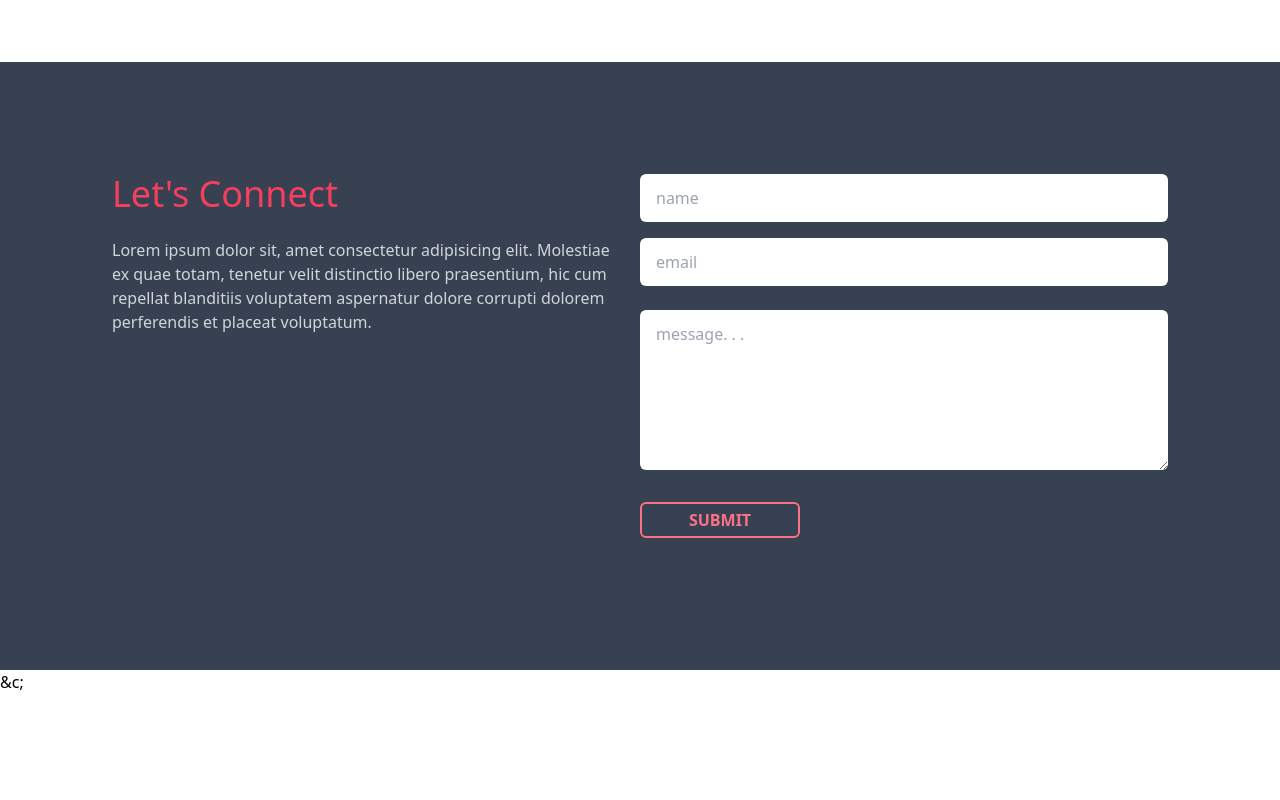
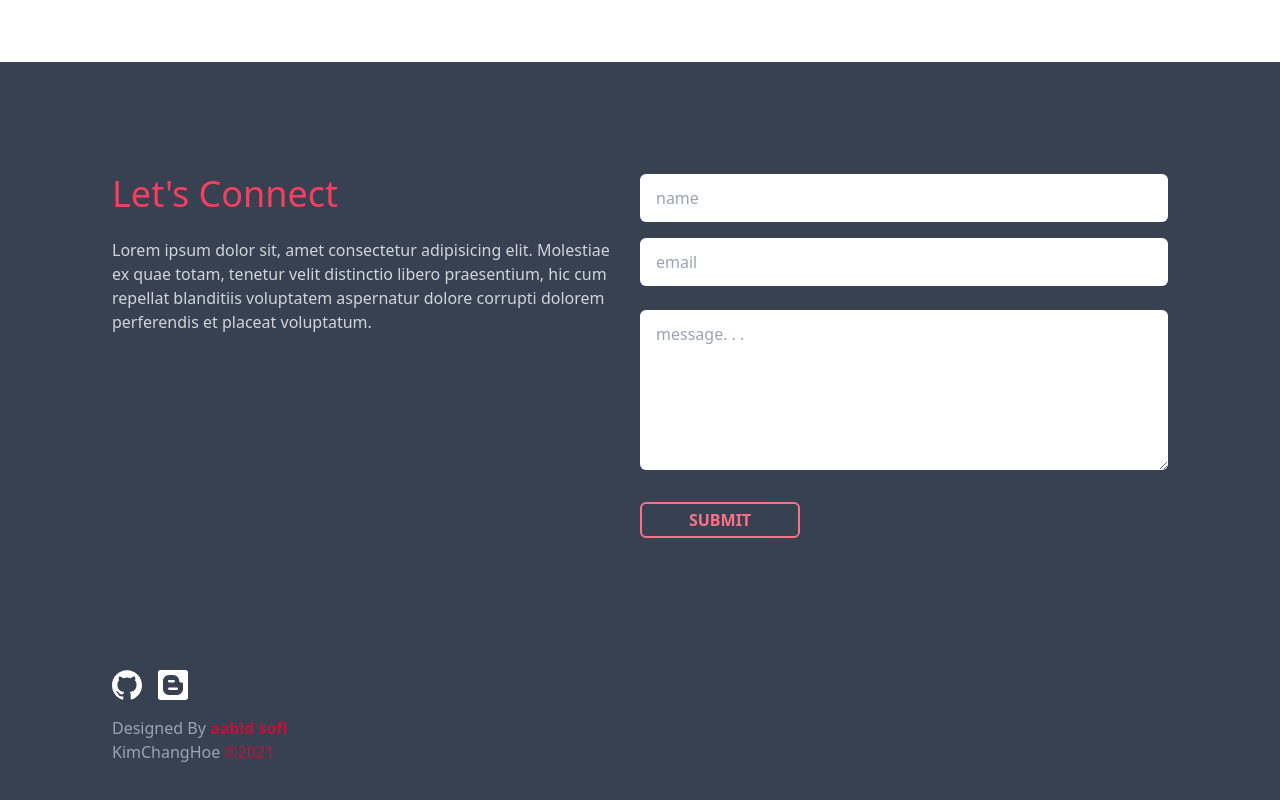
Before and after one commit to chkim116/chkim116_portfolio, a React app: page / in a window 1280 px wide. Shown: the part 3124-3924 px from the top of the page. Before the commit the page ends 3818 px from the top, so only its background shows below. Built offline with nearby package versions, Linux system fonts and the light colour scheme.

Commit message:
feat footer

```diff
--- a/src/components/layouts/AppFooter.tsx
+++ b/src/components/layouts/AppFooter.tsx
@@ -1,5 +1,33 @@
+import { SiGithub, SiBlogger } from 'react-icons/si';
+
 const AppFooter = () => {
-    return <footer>&c;</footer>;
+    return (
+        <footer className="w-full lg:pl-28 md:pl-20 sm:pl-10 pl-8 pb-20 bg-gray-700 flex flex-col">
+            <div className="flex">
+                <a href="https://github.com/chkim116" target="_blank" className="mr-4">
+                    <SiGithub className="text-3xl text-white" />
+                </a>
+                <a href="https://kormelon.com" target="_blank">
+                    <SiBlogger className="text-3xl text-white" />
+                </a>
+            </div>
+            <div className="text-gray-400 pt-4">
+                <p>
+                    Designed By{' '}
+                    <a
+                        className="text-rose-700 font-semibold"
+                        href="https://neva-portfolio-vue.netlify.app/"
+                        target="_blank"
+                    >
+                        aabid sofi
+                    </a>
+                </p>
+                <p>
+                    KimChangHoe <span className="text-rose-700">&copy;2021</span>
+                </p>
+            </div>
+        </footer>
+    );
 };
 
 export default AppFooter;
```
